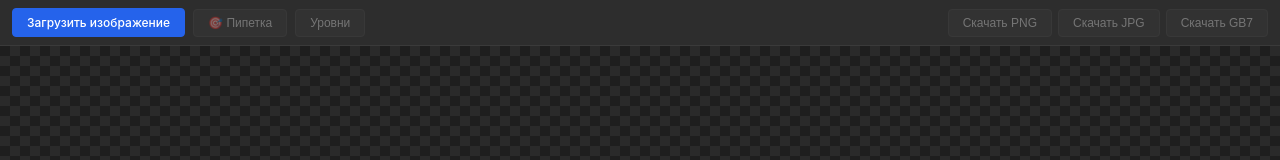
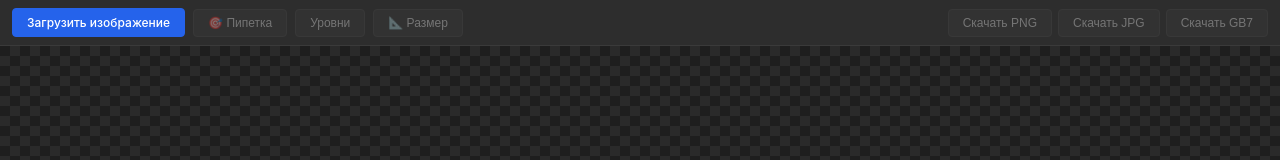
Before and after one commit to FrontendCourseMP/photoshop-alexanderioo, an Angular app: page / in a window 1280 px wide. Shown: the top 160 px of the page. Built offline with nearby package versions, Linux system fonts and the light colour scheme.

Commit message:
Правки по тулбару

```diff
--- a/src/app/image-editor/components/color-picker-info/color-picker-info.component.html
+++ b/src/app/image-editor/components/color-picker-info/color-picker-info.component.html
@@ -13,6 +13,15 @@
       <span
         >Y: <b>{{ p.y }}</b></span
       >
+
+      @if (p.isGrayscale) {
+        <span
+          >Gray: <b>{{ p.r }}</b></span
+        >
+        <span
+          >L*: <b>{{ p.l | number: "1.1-1" }}</b></span
+        >
+      } @else {
         <span
           >R: <b>{{ p.r }}</b></span
         >
@@ -23,14 +32,15 @@
           >B: <b>{{ p.b }}</b></span
         >
         <span
-      >L*: <b>{{ p.l | number : "1.1-1" }}</b></span
+          >L*: <b>{{ p.l | number: "1.1-1" }}</b></span
         >
         <span
-      >a*: <b>{{ p.labA | number : "1.1-1" }}</b></span
+          >a*: <b>{{ p.labA | number: "1.1-1" }}</b></span
         >
         <span
-      >b*: <b>{{ p.labB | number : "1.1-1" }}</b></span
+          >b*: <b>{{ p.labB | number: "1.1-1" }}</b></span
         >
+      }
     </div>
   </div>
 }
--- a/src/app/image-editor/components/editor-toolbar/editor-toolbar.component.html
+++ b/src/app/image-editor/components/editor-toolbar/editor-toolbar.component.html
@@ -8,6 +8,7 @@
       hidden
     />
   </label>
+
   <button
     type="button"
     class="btn"
@@ -20,6 +21,7 @@
   >
     🎯 Пипетка
   </button>
+
   @if (hasMask()) {
     <button
       type="button"
@@ -40,6 +42,17 @@
   >
     Уровни
   </button>
+
+  <button
+    type="button"
+    class="btn"
+    [disabled]="!hasImage()"
+    (click)="resizeRequested.emit()"
+    title="Изменить размер"
+  >
+    📐 Размер
+  </button>
+
   <div class="toolbar-group">
     @for (btn of downloadButtons(); track btn.label) {
       <button
--- a/src/app/image-editor/components/editor-toolbar/editor-toolbar.component.ts
+++ b/src/app/image-editor/components/editor-toolbar/editor-toolbar.component.ts
@@ -18,4 +18,5 @@ export class EditorToolbarComponent {
   readonly maskToggled = output<void>();
   readonly toolSelected = output<Tool>();
   readonly levelsRequested = output<void>();
+  readonly resizeRequested = output<void>();
 }
--- a/src/utilts/gb7.utilts.ts
+++ b/src/utilts/gb7.utilts.ts
@@ -2,6 +2,7 @@ export interface Gb7Image {
   imageData: ImageData;
   depth: number;
   hasMask: boolean;
+  isGrayscale: boolean;
 }
 
 const GB7_SIGNATURE = [0x47, 0x42, 0x37, 0x1d] as const;
@@ -20,7 +21,6 @@ export function decodeGB7(buffer: ArrayBuffer, showMasked = false): Gb7Image {
   }
 
   const version = view.getUint8(4);
-
   if (version !== GB7_VERSION) {
     throw new Error(`Unsupported GB7 version: ${version}`);
   }
@@ -31,26 +31,21 @@ export function decodeGB7(buffer: ArrayBuffer, showMasked = false): Gb7Image {
   const hasMask = Boolean(flag & 1);
 
   const expectedSize = GB7_HEADER_SIZE + width * height;
-
   if (buffer.byteLength < expectedSize) {
     throw new Error(
-      `Invalid GB7: expected ${expectedSize} bytes, got ${buffer.byteLength}`
+      `Invalid GB7: expected ${expectedSize} bytes, got ${buffer.byteLength}`,
     );
   }
 
   const imageData = new ImageData(width, height);
-
   let offset = GB7_HEADER_SIZE;
 
   for (let i = 0; i < width * height; i++) {
     const byte = view.getUint8(offset++);
-
     const gray = byte & GRAY_MASK;
     const value = Math.round((gray * 255) / 127);
     const alpha = hasMask && !showMasked ? (byte & MASK_BIT ? 255 : 0) : 255;
-
     const index = i * 4;
-
     imageData.data[index] = value;
     imageData.data[index + 1] = value;
     imageData.data[index + 2] = value;
@@ -61,19 +56,19 @@ export function decodeGB7(buffer: ArrayBuffer, showMasked = false): Gb7Image {
     imageData,
     depth: hasMask ? 8 : 7,
     hasMask,
+    isGrayscale: true,
   };
 }
 
 export function encodeGB7(
   ctx: CanvasRenderingContext2D,
   width: number,
-  height: number
+  height: number,
 ): ArrayBuffer {
   const imageData = ctx.getImageData(0, 0, width, height);
   const data = imageData.data;
 
   let hasMask = false;
-
   for (let i = 3; i < data.length; i += 4) {
     if (data[i] < 255) {
       hasMask = true;
@@ -95,19 +90,15 @@ export function encodeGB7(
   view.setUint16(10, 0x0000);
 
   let offset = GB7_HEADER_SIZE;
-
   for (let i = 0; i < width * height; i++) {
     const index = i * 4;
-
     const r = data[index];
     const g = data[index + 1];
     const b = data[index + 2];
     const a = data[index + 3];
-
     const gray = Math.round(0.299 * r + 0.587 * g + 0.114 * b);
     const value = Math.round((gray * 127) / 255);
     const maskBit = hasMask ? (a > 0 ? MASK_BIT : 0) : 0;
-
     view.setUint8(offset++, value | maskBit);
   }
 
```
Lines whose indentation alone changed are shown as unchanged.
